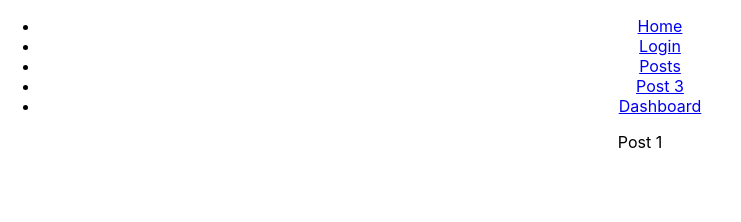
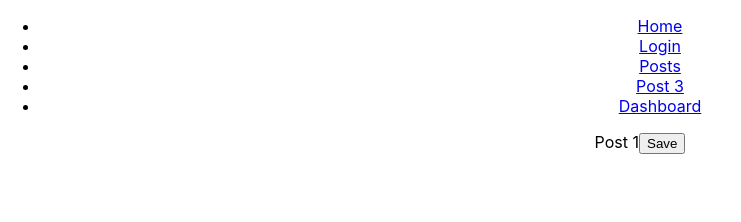
Before and after one commit to Dmitry27Zh/react-router, a React (Create React App) app: page /posts/1 in a window 1280 px wide. Shown: the top 222 px of the page, without its empty margins (0-741 px from the left). Built offline with nearby package versions, Linux system fonts and the light colour scheme.

Commit message:
Use navigate

```diff
--- a/src/app/components/post.jsx
+++ b/src/app/components/post.jsx
@@ -1,10 +1,22 @@
 import React from 'react'
+import { useNavigate } from 'react-router-dom'
 
 const Post = (props) => {
   let { posts, id } = props
+  const navigate = useNavigate()
   const { label } = posts.find((post) => String(post.id) === String(id)) ?? {}
+  const handleSave = () => {
+    navigate('/posts', { replace: true })
+  }
 
-  return <div>{label}</div>
+  return (
+    <div>
+      <span>{label}</span>
+      <button type="button" onClick={handleSave}>
+        Save
+      </button>
+    </div>
+  )
 }
 
 export default Post
--- a/src/app/components/postsList.jsx
+++ b/src/app/components/postsList.jsx
@@ -1,10 +1,14 @@
 import React from 'react'
-import Post from './post'
+import { Link } from 'react-router-dom'
 
 const PostsList = (props) => {
   const { posts } = props
 
-  return posts.map(({ id }) => <Post key={id} id={id} posts={posts} />)
+  return posts.map(({ id, label }) => (
+    <Link key={id} to={`/posts/${id}`}>
+      <h3>{label}</h3>
+    </Link>
+  ))
 }
 
 export default PostsList
```
